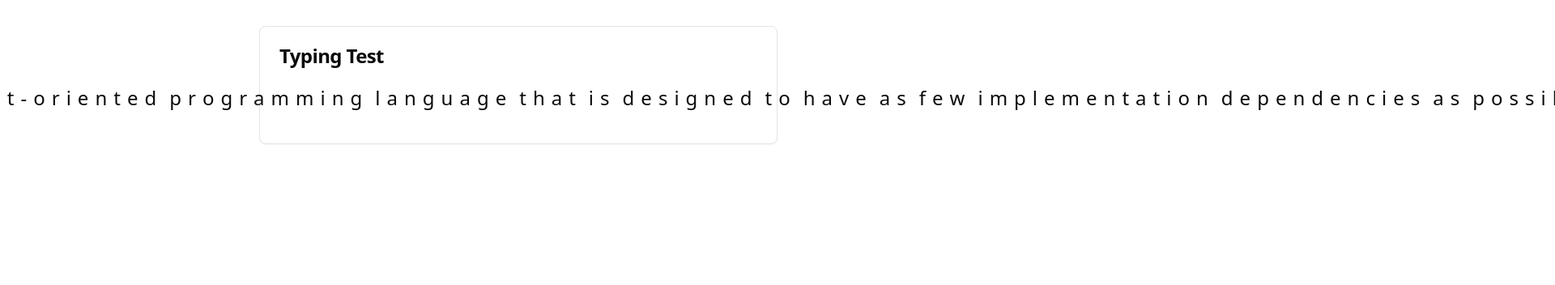
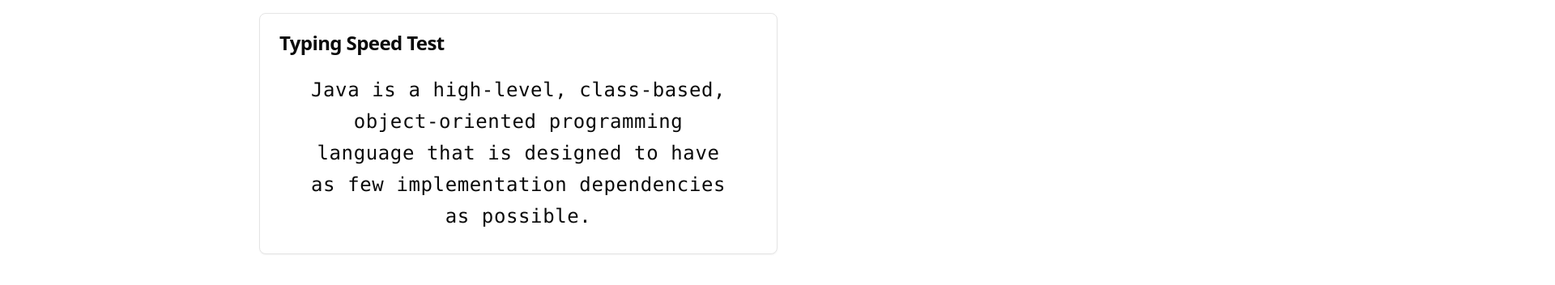
Before and after one commit to Kachev032/typing-test-app, a React (Vite) app: page / in a window 1280 px wide. Both pictures are taken after a click on the button "Start". Shown: the top 352 px of the page at 81% size, 1920 px wide, since content can reach past the window. Built offline with nearby package versions, Linux system fonts and the light colour scheme.

Commit message:
fix text

```diff
--- a/src/components/TestDisplay.jsx
+++ b/src/components/TestDisplay.jsx
@@ -8,7 +8,8 @@ const TestDisplay = ({ text, activeCharIndex, userInput }) => {
   };
 
   return (
-    <div className="text-2xl mb-4 h24 flex items-center justify-center gap-2">
+    <div className="min-h-[200px] flex items-center justify-center px-8">
+      <div className="max-w-2xl text-center text-2xl font-mono leading-relaxed tracking-wide">
         {text.split("").map((char, index) => {
           const status = getCharStatus(index);
           return (
@@ -27,6 +28,7 @@ const TestDisplay = ({ text, activeCharIndex, userInput }) => {
           );
         })}
       </div>
+    </div>
   );
 };
 
--- a/src/components/TypingTest.jsx
+++ b/src/components/TypingTest.jsx
@@ -1,7 +1,7 @@
 import { useState, useEffect } from "react";
 import { Card, CardContent, CardHeader, CardTitle } from "./ui/card";
 import { getRandomText } from "@/utils/textGenerator";
-import { calcualteAccuracy, calculateWPM } from "@/utils/calculateMetrics";
+import { calculateAccuracy, calculateWPM } from "@/utils/calculateMetrics";
 
 import StartButton from "./StartButton";
 import TestDisplay from "./TestDisplay";
@@ -14,19 +14,42 @@ const TypingTest = () => {
   const [isTestActive, setIsTestActive] = useState(false);
   const [results, setResults] = useState(null);
   const [activeCharIndex, setActiveCharIndex] = useState(0);
+  const [lastKeyTimes, setLastKeyTimes] = useState({}); // Track last press time for each key
 
   const startTest = () => {
     const text = getRandomText();
     setCurrentText(text);
     setUserInput("");
     setActiveCharIndex(0);
+    setStartTime(Date.now());
     setIsTestActive(true);
-    setStartTime(Date.now());
     setResults(null);
+    setLastKeyTimes({});
   };
 
-  const handleKeyPress = (e) => {
+  const handleKeyDown = (e) => {
     if (!isTestActive) return;
+
+    // Prevent default behavior for tab and enter
+    if (e.key === "Tab" || e.key === "Enter") {
+      e.preventDefault();
+      return;
+    }
+
+    const currentTime = Date.now();
+    const lastTime = lastKeyTimes[e.key] || 0;
+
+    // If the key was pressed too recently, ignore it (prevent key repeat)
+    if (currentTime - lastTime < 50) {
+      e.preventDefault();
+      return;
+    }
+
+    // Update the last press time for this key
+    setLastKeyTimes((prev) => ({
+      ...prev,
+      [e.key]: currentTime,
+    }));
 
     if (e.key === "Backspace") {
       if (activeCharIndex > 0) {
@@ -36,12 +59,15 @@ const TypingTest = () => {
       return;
     }
 
-    if (e.key.length !== 1 || e.metaKey || e.ctrlKey) return;
-    setUserInput((prev) => prev + e.key);
-    setActiveCharIndex((prev) => prev + 1);
-    if (activeCharIndex + 1 === currentText.length) {
-      completeTest();
-      //why is completeTest useable here considering it's defined below?
+    // Only handle single character inputs
+    if (e.key.length === 1 && !e.ctrlKey && !e.metaKey && !e.altKey) {
+      setUserInput((prev) => prev + e.key);
+      setActiveCharIndex((prev) => prev + 1);
+
+      // Check if test is complete
+      if (activeCharIndex + 1 === currentText.length) {
+        completeTest();
+      }
     }
   };
 
@@ -50,7 +76,7 @@ const TypingTest = () => {
 
     const results = {
       wpm: calculateWPM(currentText, startTime, endTime),
-      accuracy: calcualteAccuracy(currentText, userInput),
+      accuracy: calculateAccuracy(currentText, userInput),
       time: ((endTime - startTime) / 1000).toFixed(2),
     };
 
@@ -60,21 +86,22 @@ const TypingTest = () => {
 
   useEffect(() => {
     if (isTestActive) {
-      window.addEventListener("keypress", handleKeyPress);
+      window.addEventListener("keydown", handleKeyDown);
       return () => {
-        window.addEventListener("keydown", handleKeyDown);
+        window.removeEventListener("keydown", handleKeyDown);
       };
     }
-  }, [isTestActive, currentText, activeCharIndex]);
+  }, [isTestActive, currentText, activeCharIndex, lastKeyTimes]);
 
   return (
-    <div className="max-w-2xl mx-auto mt-8 px-4">
+    <div className="max-w-2xl mx-auto p-4">
       <Card>
         <CardHeader>
-          <CardTitle>Typing Test</CardTitle>
+          <CardTitle>Typing Speed Test</CardTitle>
         </CardHeader>
         <CardContent>
           {!isTestActive && !results && <StartButton onClick={startTest} />}
+
           {isTestActive && (
             <TestDisplay
               text={currentText}
@@ -82,6 +109,7 @@ const TypingTest = () => {
               userInput={userInput}
             />
           )}
+
           {results && (
             <ResultsDisplay results={results} onRestart={startTest} />
           )}
--- a/src/utils/calculateMetrics.js
+++ b/src/utils/calculateMetrics.js
@@ -1,4 +1,4 @@
-export const calcualteAccuracy = (originalText, typedText) => {
+export const calculateAccuracy = (originalText, typedText) => {
   let correctChars = 0;
   const minLength = Math.min(originalText.length, typedText.length);
 
```
Lines whose indentation alone changed are shown as unchanged.
